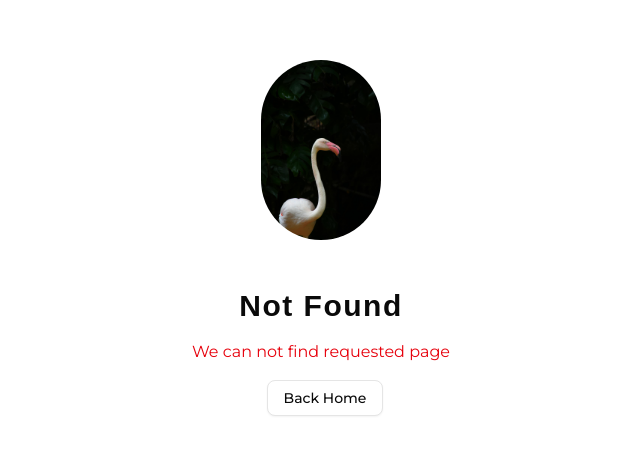
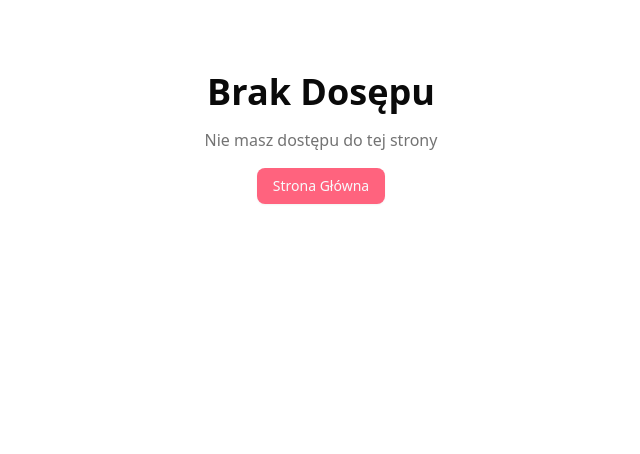
Before and after one commit to misiek869/Miasto_Pracownia_Foundation_Website, a Next.js app: page /unauthorized in a window 1280 px wide. Before the commit this address had no page. Shown: the part 162-616 px from the top of the page, without its empty margins (319-959 px from the left). Built offline with nearby package versions, Linux system fonts and the light colour scheme; a web font is replaced by a local one.

Commit message:
create Unauthorized page

```diff
--- /dev/null
+++ b/app/unauthorized/page.tsx
@@ -0,0 +1,23 @@
+import { Button } from '@/components/ui/button'
+import { Metadata } from 'next'
+import Link from 'next/link'
+
+export const metadata: Metadata = {
+	title: 'Nidozwolony dostęp',
+}
+
+const Unauthorized = () => {
+	return (
+		<div className='mx-auto container flex flex-col items-center justify-center space-y-4 h-[calc(100vh-200px)]'>
+			<h1 className='text-4xl font-bold'>Brak Dosępu</h1>
+			<p className='text-muted-foreground'>Nie masz dostępu do tej strony</p>
+			<Button variant={'secondary'} asChild>
+				<Link className='text-slate-50' href={'/'}>
+					Strona Główna
+				</Link>
+			</Button>
+		</div>
+	)
+}
+
+export default Unauthorized
```
